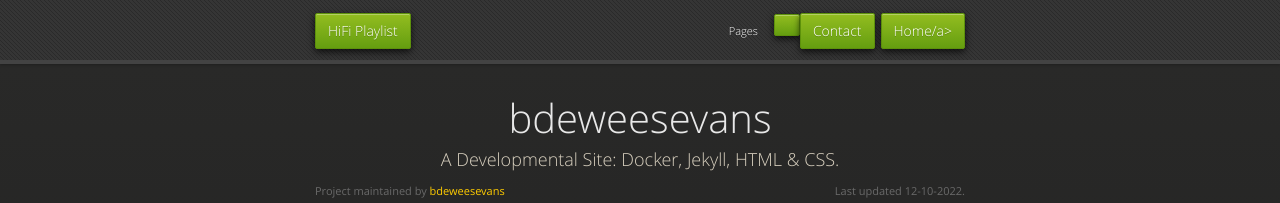
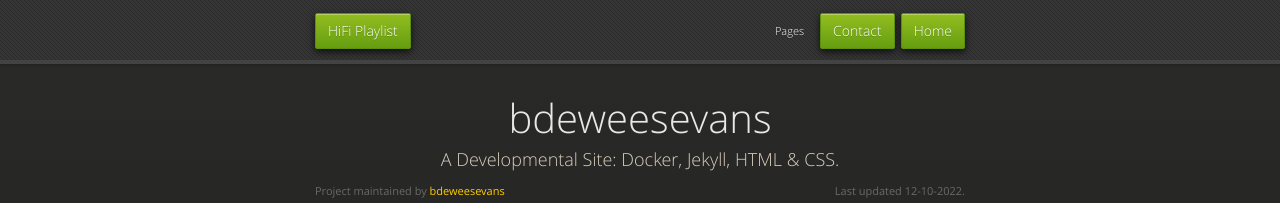
Before and after one commit to bdeweesevans/bdeweesevans.github.io, a Jekyll site: the page built from README.md, in a window 1280 px wide. Shown: the top 203 px of the page. Built offline with Jekyll 4.4.1, drawn with Linux system fonts in a browser that asks for light colours; our own code applies the rules of GitHub Pages for plain Markdown files.

Commit message:
Removed unused images, fixed button bug.

```diff
--- a/_layouts/default.html
+++ b/_layouts/default.html
@@ -26,7 +26,7 @@
             <li class="fork"><a href="https://open.spotify.com/playlist/1i8KzyzqlPhvEBvxGGFA62?si=8512d773ce144bb2" target="_blank" rel="noopener noreferrer">HiFi Playlist</a></li>
 
             {% if site.show_downloads %}
-              <li class="downloads"><a href="https://www.bdeweesevans.com">Home/a></li>
+              <li class="downloads"><a href="https://www.bdeweesevans.com">Home</a></li>
               <li class="downloads"><a href="https://www.bdeweesevans.com/contact.html">Contact</a></li>
               <li class="title">Pages</li>
 
```
Also changed, not shown: 4 other files.
